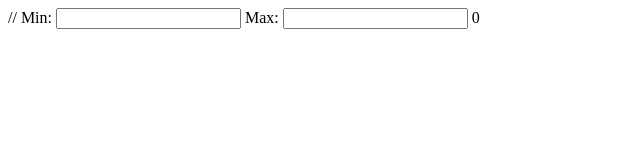
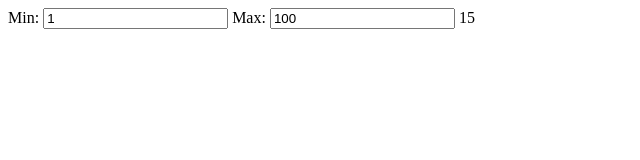
Before and after one commit to maileliasmiller/maileliasmiller.github.io, a plain HTML site: page rn/index.html in a window 1280 px wide. Shown: the full height of the page, 0-640 px from the left. Drawn offline with Linux system fonts and the light colour scheme.

Commit message:
Update index.html

```diff
--- a/rn/index.html
+++ b/rn/index.html
@@ -48,20 +48,20 @@ function random(min, max){
 
 function normal_random_(min, max){
     return Math.floor(Math.random() * (max - min)) + min;
-}</script>//<script src="index.js"></script>
+}</script>
     </head>
     <body>
         <label for="min">Min:</label>
-        <input type="number" id="min">
+        <input type="number" id="min" value="1">
         <label for="max">Max:</label>
-        <input type="number" id="max">
+        <input type="number" id="max" value="100">
         <span id="element"></span>
         <script type="text/javascript">
             var min = document.getElementById("min");
             var max = document.getElementById("max");
             setInterval(update, 1000);
             function update(){
-                document.getElementById("element").innerText = random(min.value, max.value);
+                document.getElementById("element").innerText = random(parseInt(min.value), parseInt(max.value));
             }
         </script>
     </body>
```
